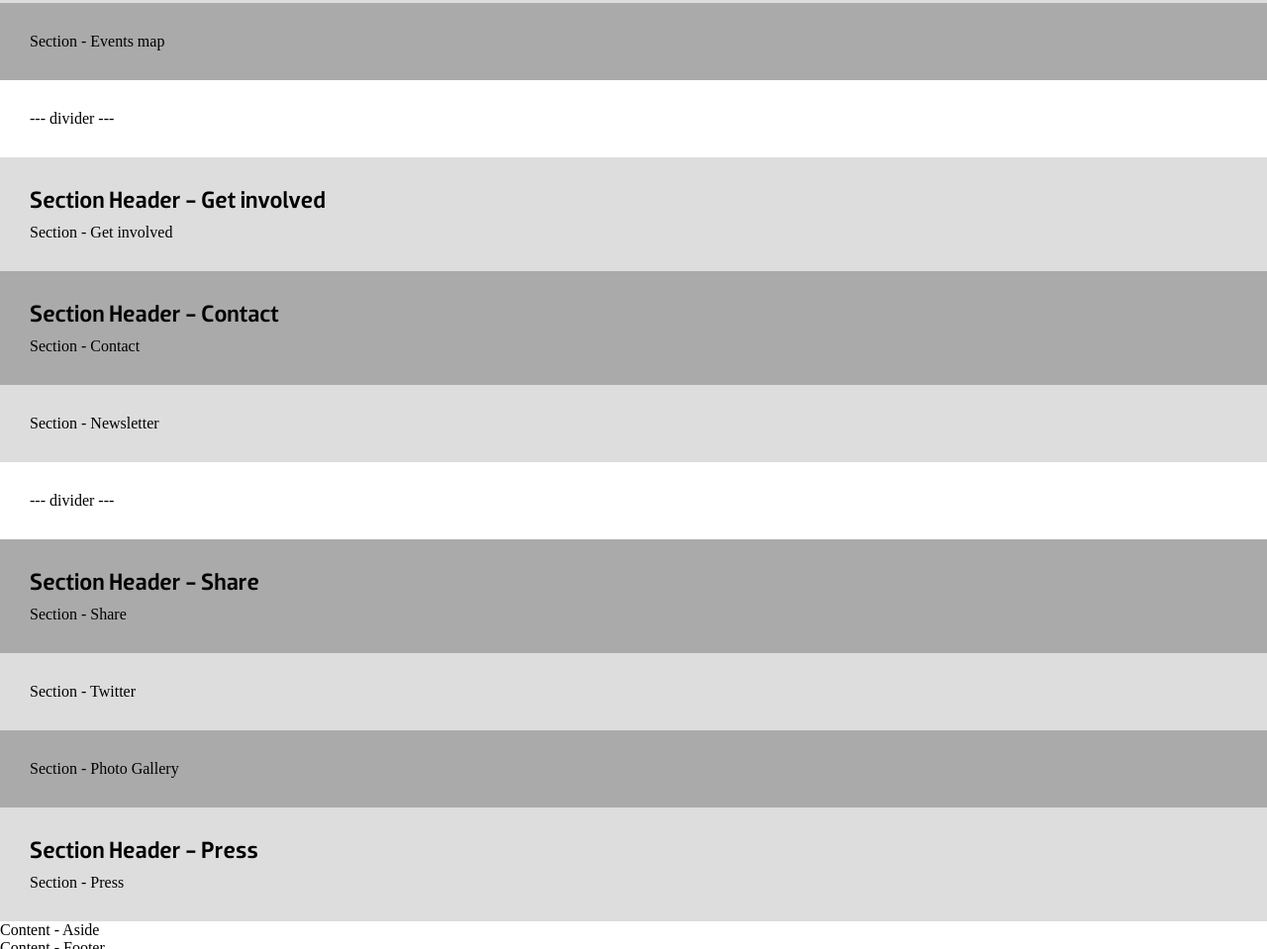
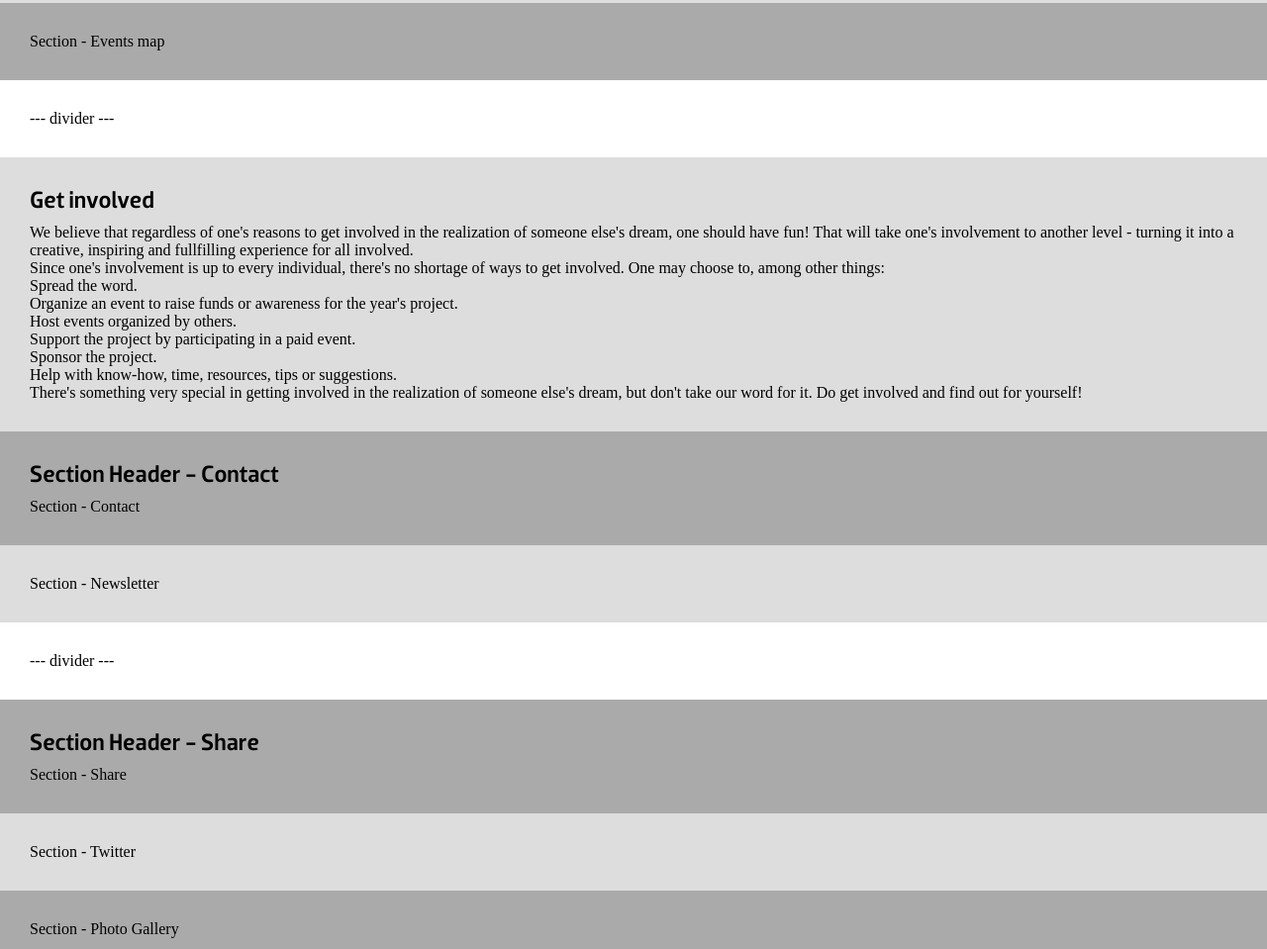
Before and after one commit to dreamyguy/dream, a website: page index.html in a window 1280 px wide. Shown: the part 864-1823 px from the top of the page at 99% size. Drawn offline with Linux system fonts and the light colour scheme.

Commit message:
Introduce text to 'Get Involved' section

```diff
--- a/index.html
+++ b/index.html
@@ -117,8 +117,18 @@
                     --- divider ---
                 </section>
                 <section id="get-involved" class="section__get-involved bg-silver">
-                    <h2 class="heading-two dobra-medium">Section Header - Get involved</h2>
-                    Section - Get involved
+                    <h2 class="heading-two dobra-medium">Get involved</h2>
+                    <p>We believe that regardless of one's reasons to get involved in the realization of someone else's dream, <em>one should have fun!</em> That will take one's involvement to another level - turning it into a creative, inspiring and fullfilling experience for all involved.</p>
+                    <p>Since one's involvement is up to every individual, there's no shortage of ways to get involved. One may choose to, among other things:</p>
+                    <ul>
+                        <li>Spread the word.</li>
+                        <li>Organize an event to raise funds or awareness for the year's project.</li>
+                        <li>Host events organized by others.</li>
+                        <li>Support the project by participating in a paid event.</li>
+                        <li>Sponsor the project.</li>
+                        <li>Help with know-how, time, resources, tips or suggestions.</li>
+                    </ul>
+                    <p>There's something very special in getting involved in the realization of someone else's dream, but don't take our word for it. Do get involved and find out for yourself!</p>
                 </section>
                 <section id="contact" class="section__contact bg-gray">
                     <h2 class="heading-two dobra-medium">Section Header - Contact</h2>
```
